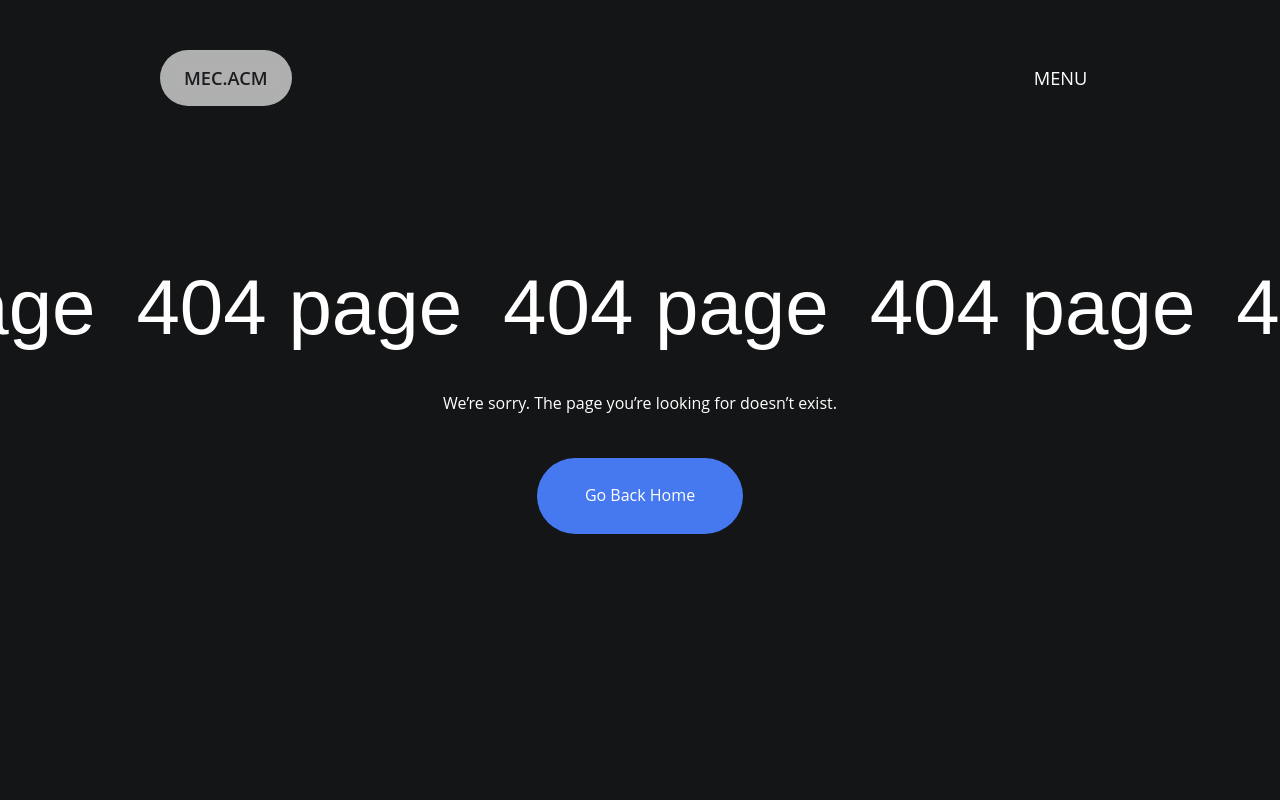
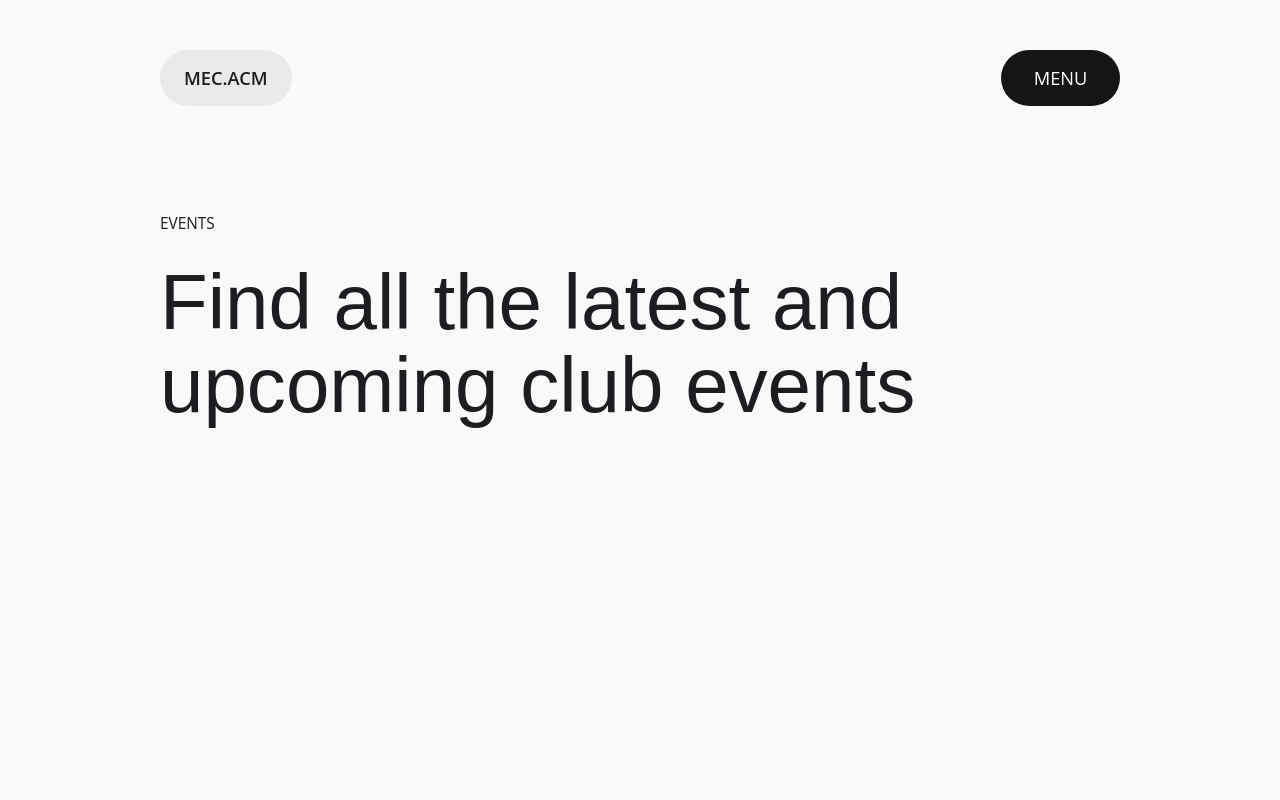
Before and after one commit to JaleelB/mec-acm, a Next.js app: page /events in a window 1280 px wide. Before the commit this address had no page. Shown: the top 800 px of the page. Built offline with nearby package versions, Linux system fonts and the light colour scheme.

Commit message:
added title and section header

```diff
--- /dev/null
+++ b/pages/events.jsx
@@ -0,0 +1,27 @@
+import { Box } from '@chakra-ui/react'
+import React from 'react'
+import { ResponsiveSection, SectionHeader, Title } from '../components'
+import { Layout } from '../layout'
+
+const Events = () => {
+  return (
+    <Layout>
+        <ResponsiveSection>
+            <Box
+                className='ceiling-space'
+                display={{base: 'block', lg: 'none'}}
+                pt={{base: '20vw', lgTablet: '5vw', lg: 0}}
+            />
+
+            <SectionHeader>Events</SectionHeader>
+            <Box maxW="1700px">
+                <Title>
+                    Find all the latest and upcoming club events
+                </Title>
+            </Box>
+        </ResponsiveSection>
+    </Layout>
+  )
+}
+
+export default Events
```
